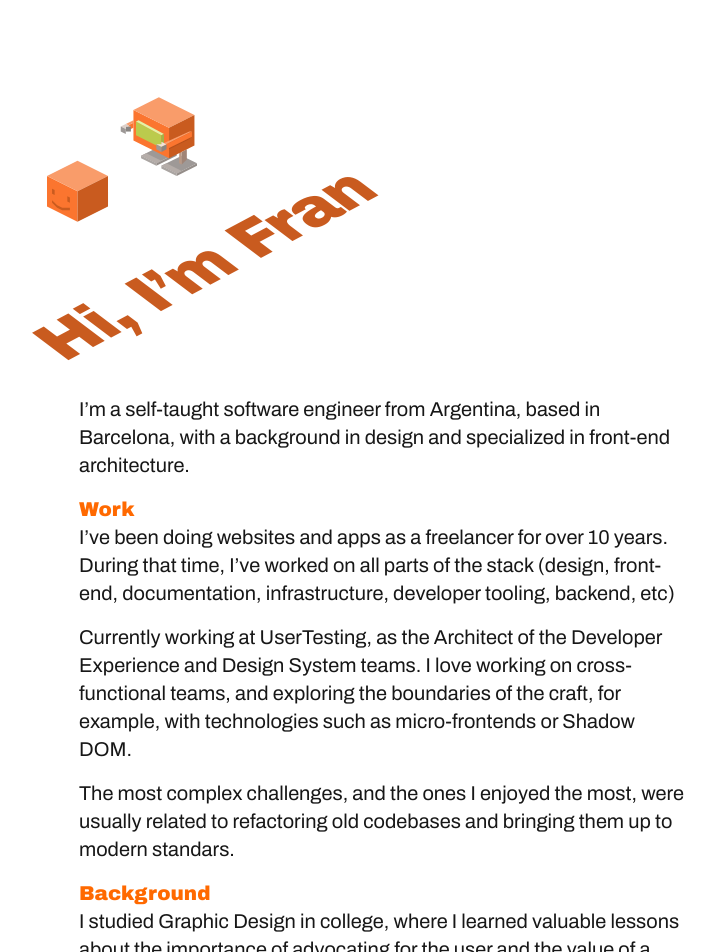
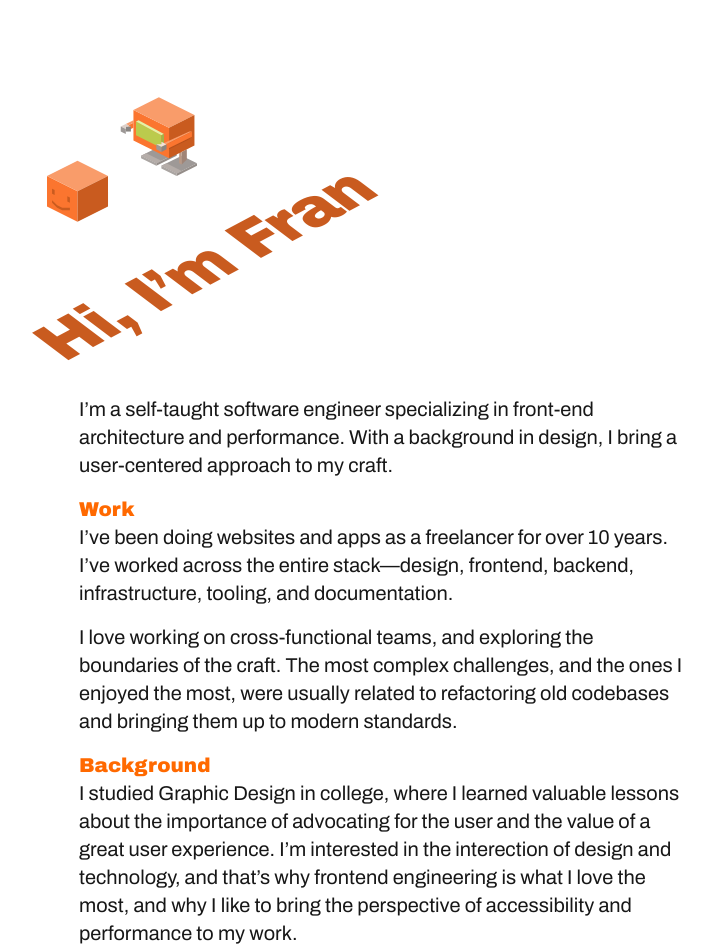
Before and after one commit to AeonFr/francanobr.com, a Next.js app: page / in a window 1280 px wide. Shown: the top 952 px of the page, without its empty margins (257-971 px from the left). Built offline with nearby package versions, Linux system fonts and the light colour scheme; a web font is replaced by a local one.

Commit message:
Small iterations on homepage copy

```diff
--- a/app/page.tsx
+++ b/app/page.tsx
@@ -16,22 +16,18 @@ export default function Home() {
       </div>
       <div className="ml-8 lg:text-xl mr-8">
         <p className="mb-4">
-          I’m a self-taught software engineer from Argentina, based in Barcelona, with a background in design and specialized in front-end architecture.
+          I’m a self-taught software engineer specializing in front-end architecture and performance.
+          With a background in design, I bring a user-centered approach to my craft.
         </p>
         <h2 className="font-title text-orange-500">Work</h2>
         <p className="mb-4">
           I’ve been doing websites and apps as a freelancer for over 10 years.
-          During that time, I’ve worked on all parts of the stack
-          (design, front-end, documentation, infrastructure, developer tooling, backend, etc)
+          I’ve worked across the entire stack—design, frontend, backend, infrastructure, tooling, and documentation.
         </p>
         <p className="mb-4">
-          Currently working at UserTesting, as the Architect of the Developer Experience and Design System teams.
-          I love working on cross-functional teams, and exploring the boundaries of the craft,
-          for example, with technologies such as micro-frontends or Shadow DOM.
-        </p>
-        <p className="mb-4">
+          I love working on cross-functional teams, and exploring the boundaries of the craft.
           The most complex challenges, and the ones I enjoyed the most, were usually related to refactoring
-          old codebases and bringing them up to modern standars.
+          old codebases and bringing them up to modern standards.
         </p>
         <h2 className="font-title text-orange-500">Background</h2>
         <p className="mb-4">
@@ -46,7 +42,7 @@ export default function Home() {
             href="/blog"
             className="text-4xl font-bold text-blue-600 underline hover:bg-blue-600 hover:text-blue-100 hover:font-title hover:font-normal hover:no-underline hover:tracking-tighter"
           >
-            Check out my blog
+            Blog
           </Link>
           <div className="mt-4 font-title-alt text-xl" style={{ maxWidth: "calc(100vw - calc(var(--spacing) * 8) - calc(300px - calc(var(--spacing) * 24)))" }}>
             You can also find me on&nbsp;
```
